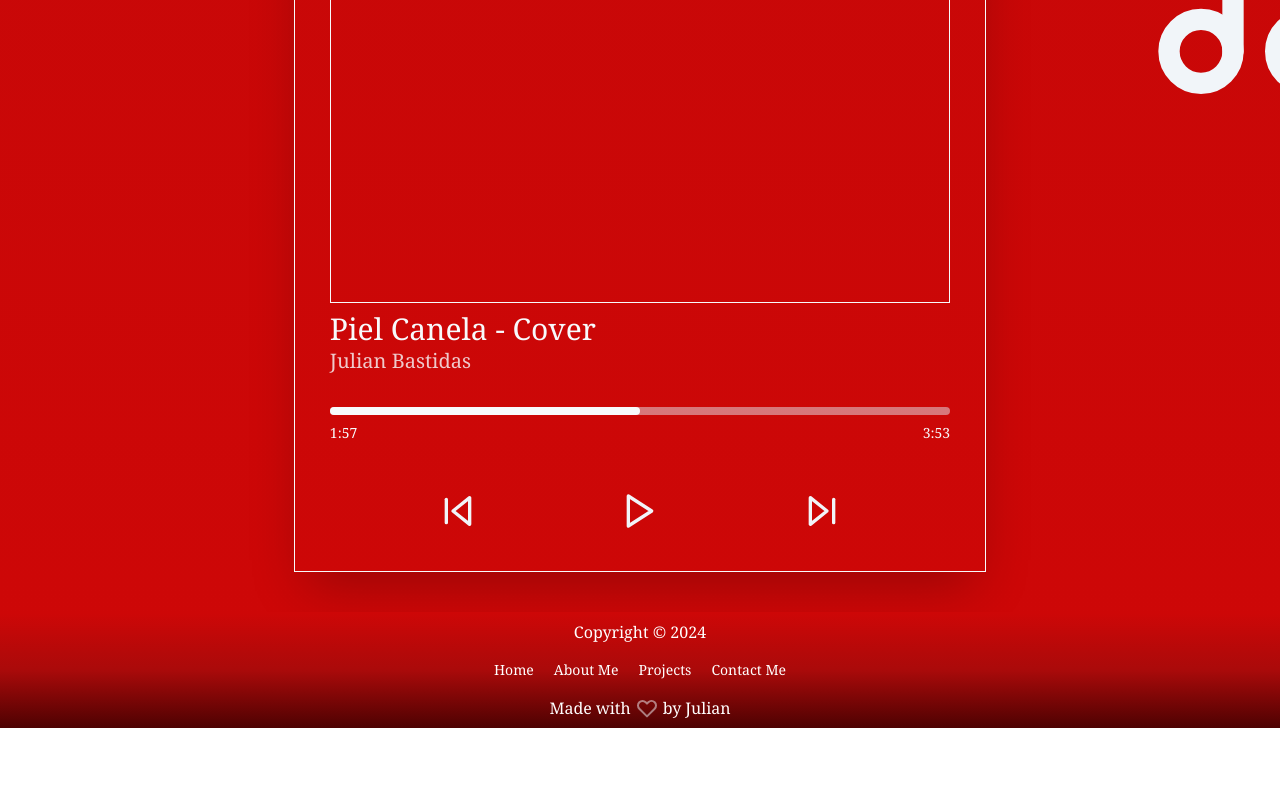
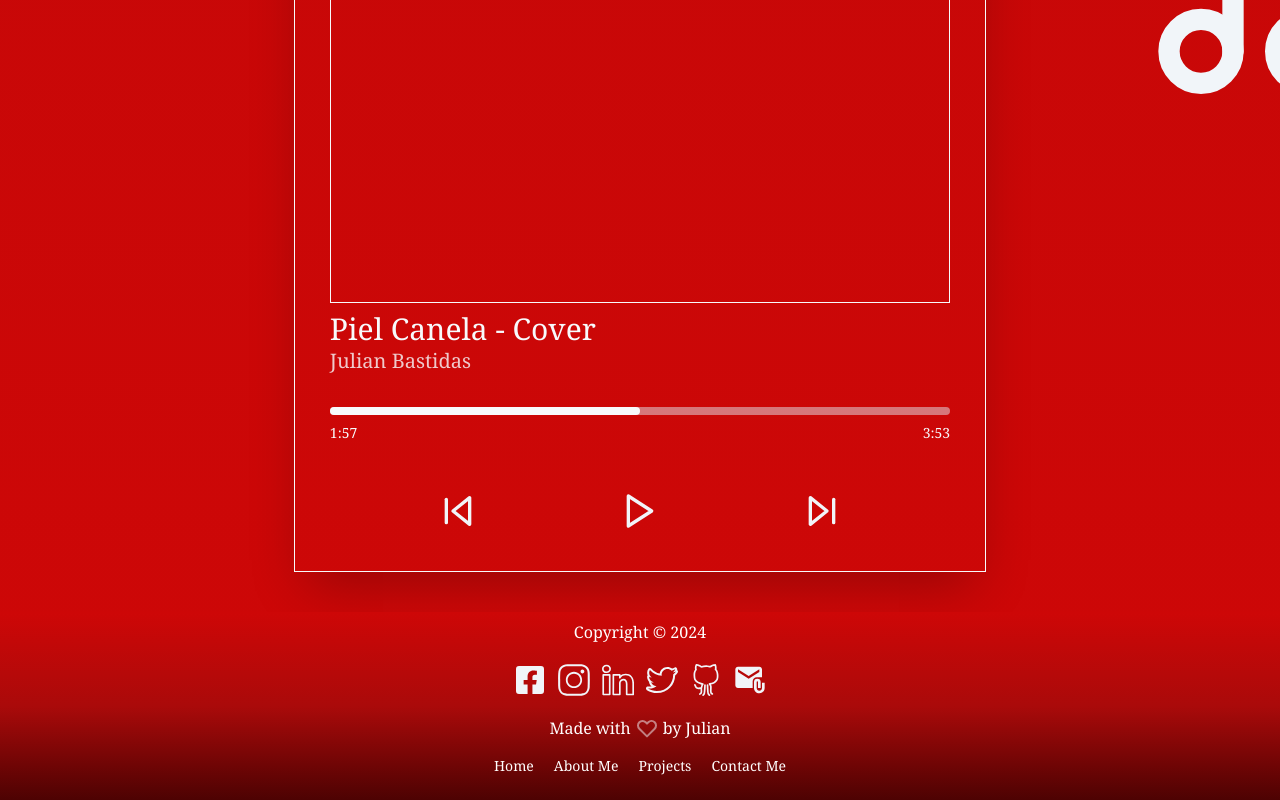
Before and after one commit to JulianMbp/portfolio, a Next.js app: page / in a window 1280 px wide. Shown: the part 9932-10732 px from the top of the page. Before the commit the page ends 10660 px from the top, so only its background shows below. Built offline with nearby package versions, Linux system fonts and the light colour scheme.

Commit message:
agregar footer y nueva libreria loricons

```diff
--- a/app/page.tsx
+++ b/app/page.tsx
@@ -14,7 +14,7 @@ export default function Home() {
     return (
         <main className='dark:text-gray-200 flex flex-col md:items-center
         bg-gradient-to-b from-[#4D0202] via-[#AA0A0A] to-[#CE0707]
-        overflow-auto inset-0 font-serif transition-all'>
+        overflow-hidden inset-0 font-serif transition-all '>
         <Header />
         <Contact />
         <AboutMe />
--- a/app/sections/footer.tsx
+++ b/app/sections/footer.tsx
@@ -5,13 +5,50 @@ import Image from "next/image"
 import Modal from '@/app/components/Modal';
 import Link from 'next/link';
 import { useState } from 'react';
+import { SlSocialTwitter } from "react-icons/sl";
+import { SlSocialGithub } from "react-icons/sl";
+import { SlSocialLinkedin } from "react-icons/sl";
+import { SlSocialInstagram } from "react-icons/sl";
+import { FaFacebookSquare } from "react-icons/fa";
+import { MdAttachEmail } from "react-icons/md";
+
+
 const Footer = () => {
     const [isModalOpen, setIsModalOpen] = useState(false);
     const openModal = () => setIsModalOpen(true);
     const closeModal = () => setIsModalOpen(false);
     return (
-    <footer className='bg-gradient-to-t justify-items-end to-[#AA0A0A] to-[#4D0202]  flex flex-col text-white items-center justify-center border-t-1 border-slate-300 border-opacity-50 w-screen py-2'>
+    <footer className='bg-gradient-to-t justify-items-end to-[#AA0A0A] to-[#4D0202]  flex flex-col text-white items-center justify-center border-t-1 border-slate-300 border-opacity-50 w-screen py-2 overflow-hidden'>
         Copyright &copy; 2024
+
+        <dl className="flex gap-3 mb-5 mt-5">
+            <a href=" mailto:julian.bastidasmp@gmail.com" className="order-6 hover:scale-150 active:scale-95 active:duration-200
+                    hover:shadow-2xl transition-all">
+                <MdAttachEmail className="h-8 w-8 text-slate-100"/>
+            </a>
+            <a href="https://github.com/JulianMbp " className="order-5 hover:scale-150 active:scale-95 active:duration-200
+                    hover:shadow-2xl transition-all">
+                <SlSocialGithub className="order-5 h-8 w-8 text-slate-100"/>
+            </a>
+            <a href="https://www.facebook.com/JulianBastidasPerez.999" className="order-1 hover:scale-150 active:scale-95 active:duration-200
+                    hover:shadow-2xl transition-all">
+                <FaFacebookSquare className="order-1 h-8 w-8 text-slate-100"/>
+            </a>
+            <a href="https://www.instagram.com/julian_mbp/" className="order-2 hover:scale-150 active:scale-95 active:duration-200
+                    hover:shadow-2xl transition-all">
+                <SlSocialInstagram className="order-2 h-8 w-8 text-slate-100"/>
+            </a>
+            <a href="https://www.linkedin.com/in/julian-bastidas-27779b18b/" className="order-3 hover:scale-150 active:scale-95 active:duration-200
+                    hover:shadow-2xl transition-all">
+                <SlSocialLinkedin className="order-3 h-8 w-8 text-slate-100"/>
+            </a>
+            <a href="https://x.com/JbastidasP09" className="order-4 hover:scale-150 active:scale-95 active:duration-200
+                    hover:shadow-2xl transition-all">
+                <SlSocialTwitter className="order-4 h-8 w-8 text-slate-100"/>
+            </a>
+        </dl>
+        <h1 className="flex gap-1">Made with<svg className="h-6 w-6 text-slate-100 animate-pulse "  fill="none" viewBox="0 0 24 24" stroke="currentColor"><path stroke-linecap="round" stroke-linejoin="round" stroke-width="2" d="M4.318 6.318a4.5 4.5 0 000 6.364L12 20.364l7.682-7.682a4.5 4.5 0 00-6.364-6.364L12 7.636l-1.318-1.318a4.5 4.5 0 00-6.364 0z"/></svg>        by Julian</h1>
+
         <ul className='flex text-center gap-5 py-4 text-sm'>
         <li >
             <a href='#home'>Home</a>
@@ -30,16 +67,13 @@ const Footer = () => {
                 <dl className="flex items-center justify-between">
                     <p className="text-zinc-950">julian.bastidasmp@gmail.com</p>
                     <a className="duration-300 text-slate-50 flex items-center rounded-3xl p-3 bg-blue-500 gap-3
-                            shadow-xl hover:border-hidden hover:scale-110 active:scale-95 active:duration-200
+                            shadow-xl hover:border-hidden hover:scale-150 active:scale-95 active:duration-200
                             hover:shadow-2xl transition-all" href="mailto:julian.bastidasmp@gmail.com">Escribir Correo</a>
                 </dl>
             </Modal>
             <a href='#contact' onClick={openModal}>Contact Me</a>
         </li>
         </ul>
-        <h1 className="flex gap-1">Made with<svg className="h-6 w-6 text-slate-100 animate-pulse "  fill="none" viewBox="0 0 24 24" stroke="currentColor"><path stroke-linecap="round" stroke-linejoin="round" stroke-width="2" d="M4.318 6.318a4.5 4.5 0 000 6.364L12 20.364l7.682-7.682a4.5 4.5 0 00-6.364-6.364L12 7.636l-1.318-1.318a4.5 4.5 0 00-6.364 0z"/></svg>        by Julian</h1>
-
-
     </footer>
     );
 };
--- a/package.json
+++ b/package.json
@@ -10,6 +10,7 @@
   },
   "dependencies": {
     "@headlessui/react": "^2.2.0",
+    "@lordicon/react": "^1.10.1",
     "@radix-ui/react-dialog": "^1.1.2",
     "@radix-ui/react-slot": "^1.1.0",
     "class-variance-authority": "^0.7.0",
```
Also changed, not shown: 1 other file (tests, documents, lock files or other folders).
